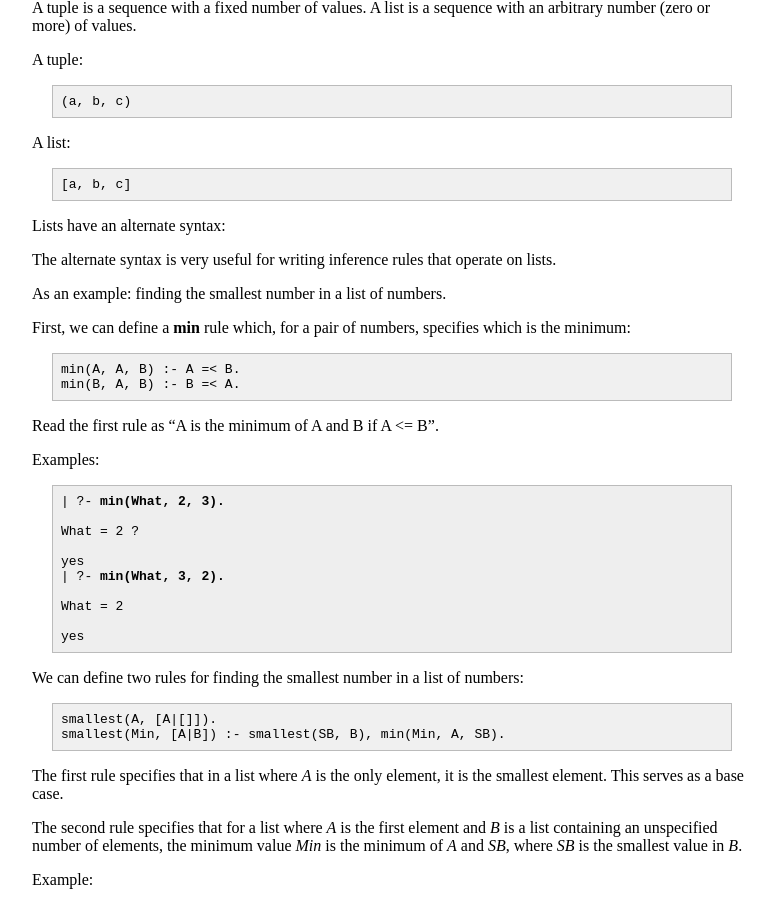
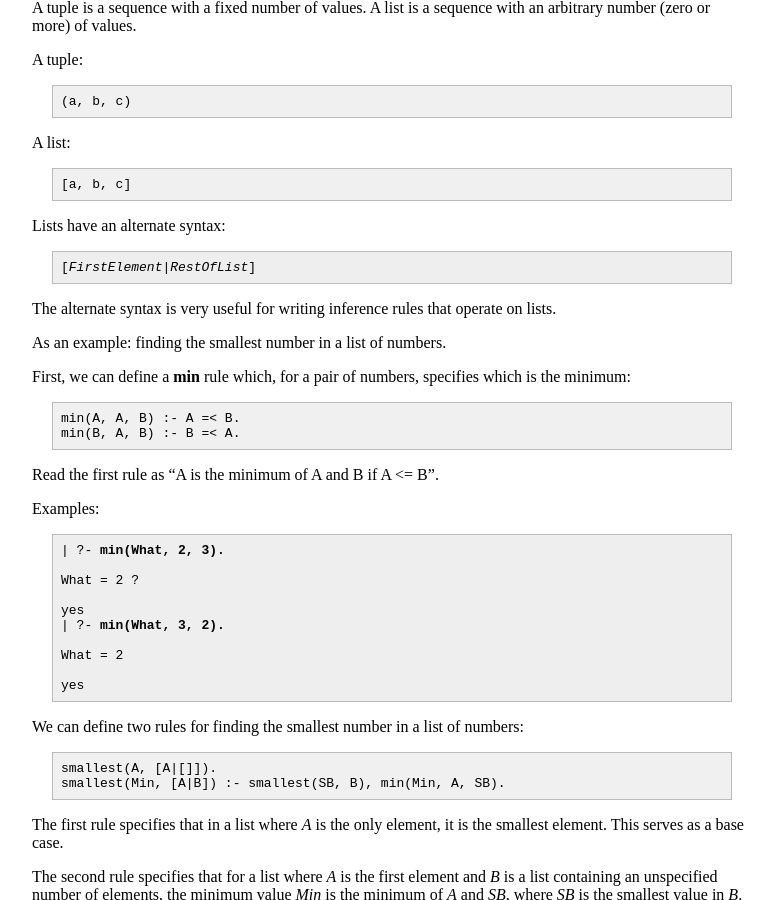
Before and after one commit to ycpcs/cs340-fall2014, a Jekyll site: the page built from lectures/lecture13.md, in a window 1280 px wide and 900 px high, scrolled down 941 px. Shown: the whole window, without its empty margins (248-1023 px from the left). Built offline with Jekyll 4.4.1, drawn with Linux system fonts in a browser that asks for light colours; nearby versions of some CDN libraries; Markdown is read by kramdown in place of the engine named in the settings.

Commit message:
syntax for matching first/rest of list

```diff
--- a/lectures/lecture13.md
+++ b/lectures/lecture13.md
@@ -66,6 +66,10 @@ A list:
     [a, b, c]
 
 Lists have an alternate syntax:
+
+<pre>
+[<i>FirstElement</i>|<i>RestOfList</i>]
+</pre>
 
 The alternate syntax is very useful for writing inference rules that operate on lists.
 
```
